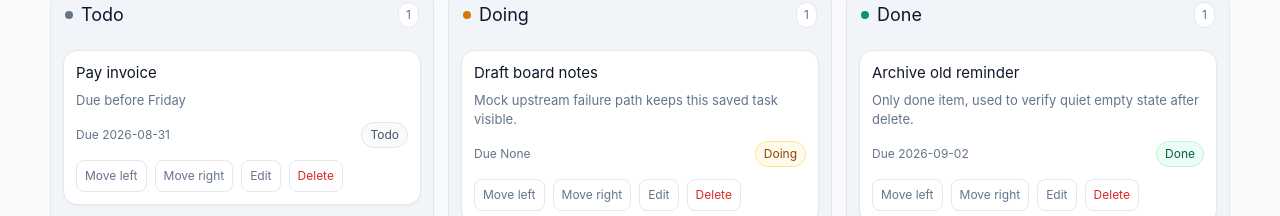
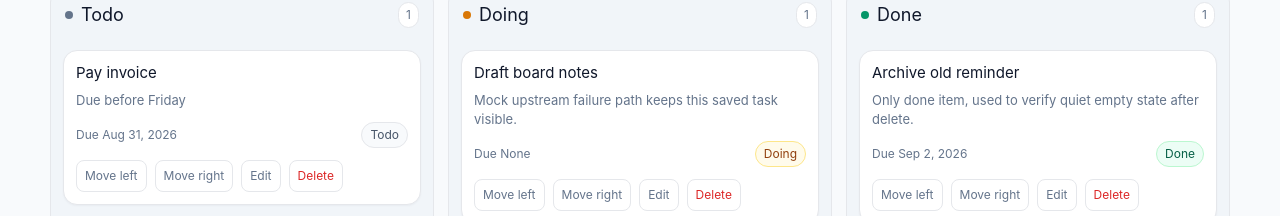
Before and after one commit to ThanhNV121097/project-4e289f8b, a Next.js app in the folder code/frontend/: page / in a window 1280 px wide. Shown: the part 274-490 px from the top of the page. Built offline with nearby package versions, Linux system fonts and the light colour scheme.

Commit message:
fix(ui): format delete task due dates

```diff
--- a/code/frontend/components/DeleteTask.tsx
+++ b/code/frontend/components/DeleteTask.tsx
@@ -101,7 +101,7 @@ function TaskCard({ task, onDelete }: { task: Task; onDelete: (task: Task) => vo
     <article className={styles.card}>
       <h3>{task.title}</h3>
       <p>{task.description ?? "No description"}</p>
-      <div className={styles.meta}><span>Due {task.due_date ?? "None"}</span><span className={`${styles.pill} ${styles[task.status]}`}>{labels[task.status]}</span></div>
+      <div className={styles.meta}><span>Due {formatDueDate(task.due_date)}</span><span className={`${styles.pill} ${styles[task.status]}`}>{labels[task.status]}</span></div>
       <div className={styles.actions}>
         <button type="button" disabled>Move left</button><button type="button" disabled>Move right</button><button type="button" disabled>Edit</button>
         <button className={styles.danger} type="button" onClick={() => onDelete(task)}>Delete</button>
@@ -154,6 +154,12 @@ function countByStatus(tasks: Task[]) {
   return statuses.reduce<Record<TaskStatus, number>>((counts, status) => ({ ...counts, [status]: tasks.filter((task) => task.status === status).length }), { todo: 0, doing: 0, done: 0 });
 }
 
+function formatDueDate(dueDate: string | null) {
+  if (!dueDate) return "None";
+  const [year, month, day] = dueDate.split("-").map(Number);
+  return new Intl.DateTimeFormat(undefined, { month: "short", day: "numeric", year: "numeric" }).format(new Date(year, month - 1, day));
+}
+
 function trapFocus(event: KeyboardEvent, modal: HTMLElement | null) {
   if (!modal) return;
   const focusable = Array.from(modal.querySelectorAll<HTMLElement>("button:not(:disabled), [href], input, select, textarea, [tabindex]:not([tabindex='-1'])"));
```
